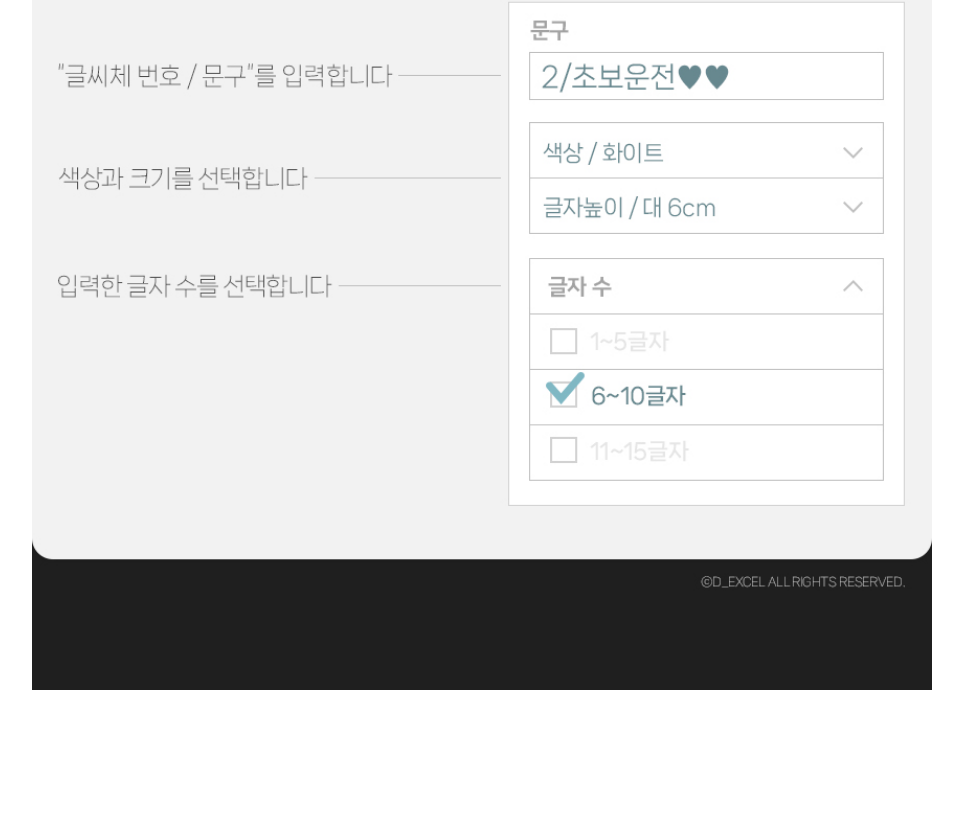
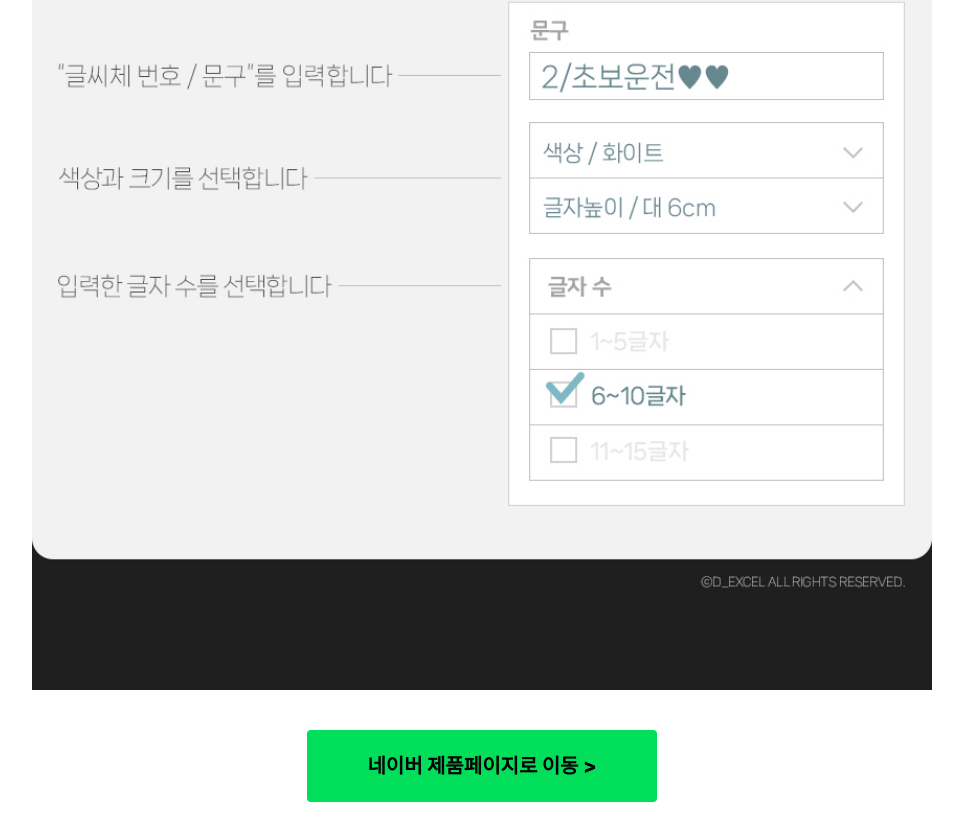
Before and after one commit to dexceldesign/customone, a plain HTML site: page index.html in a window 1280 px wide. Shown: the part 1549-2389 px from the top of the page, without its empty margins (158-1121 px from the left). Before the commit the page ends 2249 px from the top, so only its background shows below. Drawn offline with Linux system fonts and the light colour scheme; a web font is replaced by a local one.

Commit message:
Update index.html

```diff
--- a/index.html
+++ b/index.html
@@ -7,6 +7,33 @@
   <link rel="stylesheet" type="text/css" href="https://cdn.jsdelivr.net/gh/moonspam/NanumSquareNeo@1.0/nanumsquareneo.css">
 
   <style>
+    /* =========================================
+       네이버 페이지로 가기
+       ========================================= */
+.back-link-wrap {
+  margin-top: 40px;
+ margin-bottom: 80px;  /* ⬅ 하단 여백 추가 */
+  text-align: center;
+}
+
+.back-link-btn {
+  display: inline-block;
+  padding: 20px 60px;
+  border-radius: 4px;
+  border: 0px solid #ddd;
+  background: #00de5a;
+  font-size: 20px;
+  color: #000000;
+  text-decoration: none;
+font-weight: 800;
+  font-family: 'NanumSquareNeo', -apple-system, sans-serif;
+}
+
+.back-link-btn:hover {
+  background: #eee;
+}
+
+
     /* =========================================
        1. 폰트 정의
        ========================================= */
@@ -589,6 +616,15 @@
          alt="주문 방법"
          style="max-width:900px; width:100%; display:block;">
   </div>
+  <!-- 🔘 네이버 제품페이지로 돌아가기 버튼 -->
+  <div class="back-link-wrap">
+    <a href="https://smartstore.naver.com/dexcell/products/3946018260"
+       target="_blank"
+       class="back-link-btn">
+      네이버 제품페이지로 이동 &gt;
+    </a>
+  </div>
+
   <span id="measure-span"></span>
 
 <script>
```
